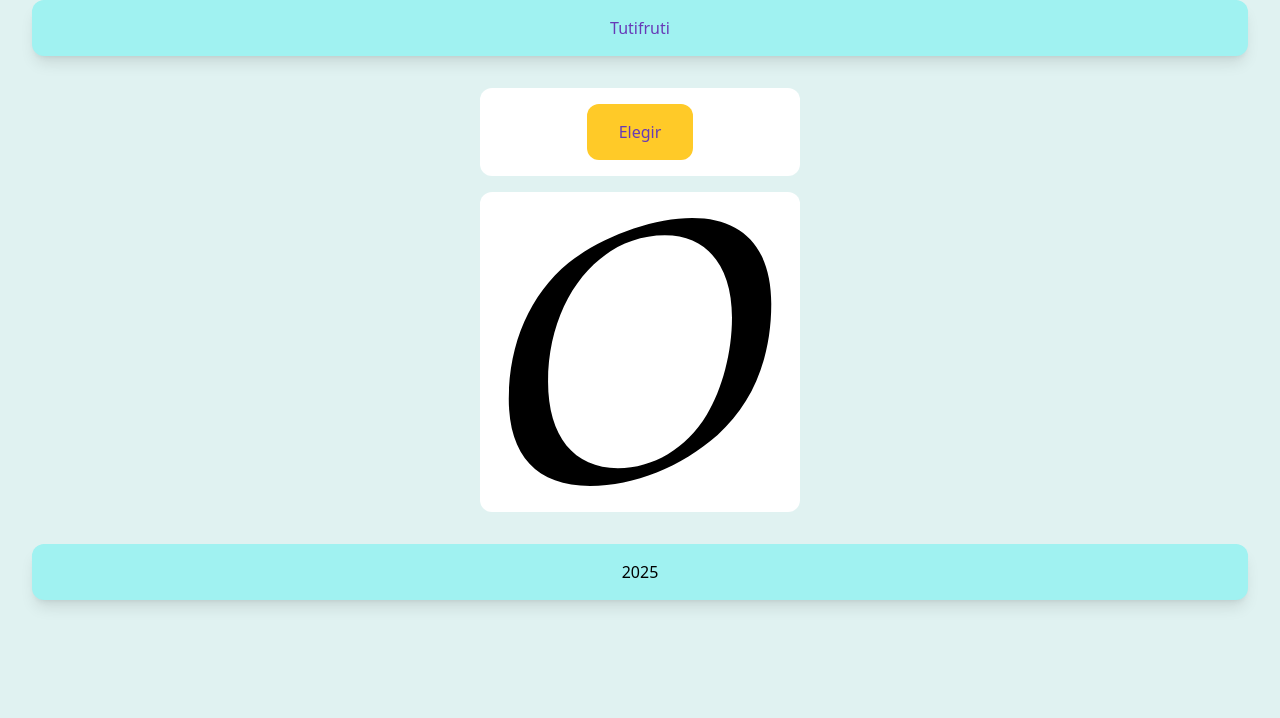
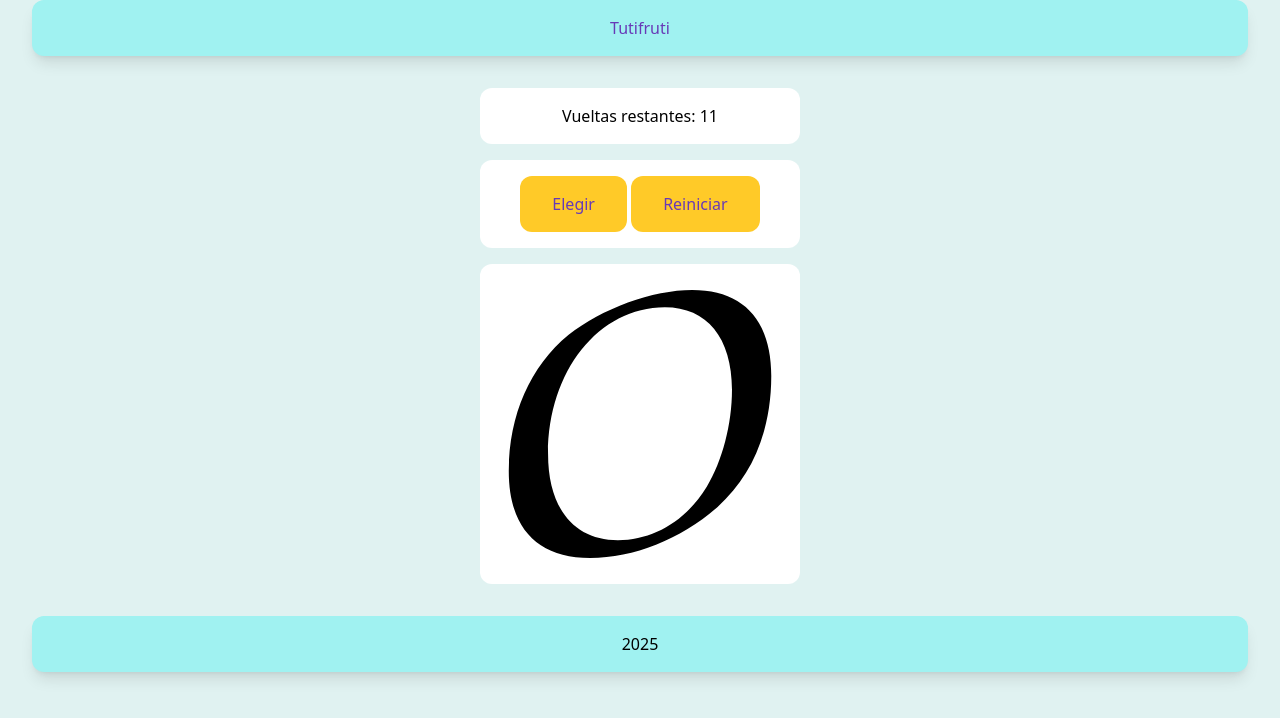
Before and after one commit to RodrigoFernandez/Tutifruti, a plain HTML site: page index.html in a window 1280 px wide. Both pictures are taken after a click on the button "Elegir". Drawn offline with nearby package versions, Linux system fonts and the light colour scheme.

Commit message:
Nueva funcionalidad para limitar la cantidad de vueltas y reiniciar el juego.

```diff
--- a/index.html
+++ b/index.html
@@ -31,11 +31,16 @@
         </header>
         <main class="max-w-sm mx-auto p-4">
             <div class="m-4 p-4 bg-white text-center rounded-xl">
+                <h3>Vueltas restantes: <span id="vueltasRestantes"></span></h3>
+            </div>
+            <div class="m-4 p-4 bg-white text-center rounded-xl">
                 <button id="btnSacar" onclick="getLetra()" class="pt-4 pb-4 pl-8 pr-8 bg-botones text-texto-contenido rounded-xl">Elegir</button>
+                <button id="btnReiniciar" onclick="reiniciar()" class="pt-4 pb-4 pl-8 pr-8 bg-botones text-texto-contenido rounded-xl">Reiniciar</button>
             </div>
             <div class="m-4 p-4 bg-white rounded-xl">
                 <img id="letra" src="./img/signo.svg" alt="letra" width="300" />
                 <input type="text" id="inputPalabra" class="hidden" />
+                <input type="text" id="vueltasTotal" value="12" class="hidden" />
             </div>
         </main>
         <footer class="bg-principal-header text-center p-4 rounded-xl mb-8 shadow-lg">
--- a/tutifruti.js
+++ b/tutifruti.js
@@ -39,8 +39,25 @@ function getLetra(){
 
     document.getElementById("inputPalabra").value = document.getElementById("inputPalabra").value + letraElegida;
 
+    let restantesActual = parseInt(document.getElementById("vueltasRestantes").innerText);
+    restantesActual = restantesActual - 1;
+    document.getElementById("vueltasRestantes").innerText = restantesActual;
+
+    if(restantesActual === 0){
+        document.getElementById("btnSacar").disabled = true;
+        document.getElementById("btnReiniciar").disabled = false;
+    }
+}
+
+function reiniciar() {
+    document.getElementById("vueltasRestantes").innerText = document.getElementById("vueltasTotal").value;
+    document.getElementById("btnSacar").disabled = false;
+    document.getElementById("btnReiniciar").disabled = true;
+    document.getElementById("letra").src = `./img/signo.svg`;
 }
 
 document.addEventListener("DOMContentLoaded", function() {
     document.getElementById("inputPalabra").value = "";
+    document.getElementById("vueltasRestantes").innerText = document.getElementById("vueltasTotal").value;
+    document.getElementById("btnReiniciar").disabled = true;
 });
```
